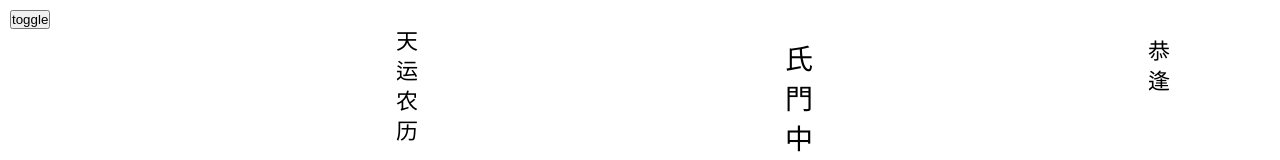
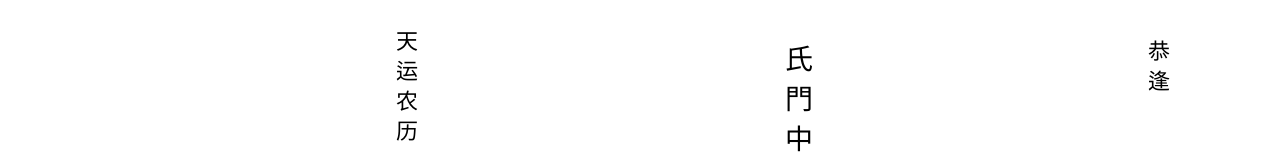
Before and after one commit to cjpow/spring-festival, a Vue app: page / in a window 1280 px wide. Shown: the top 160 px of the page. Built offline with nearby package versions, Linux system fonts and the light colour scheme; a web font is replaced by a local one.

Commit message:
背景切换

```diff
--- a/src/components/HelloWorld.vue
+++ b/src/components/HelloWorld.vue
@@ -1,5 +1,5 @@
 <template>
-  <div class="wrapper">
+  <div class="wrapper" @click="hide = !hide">
     <div class="left col bian">
       天运农历
       &nbsp;
@@ -72,8 +72,6 @@
       &nbsp;
       叩
     </div>
-
-    <button class="btn" @click="hide = !hide">toggle</button>
   </div>
 </template>
 
```
